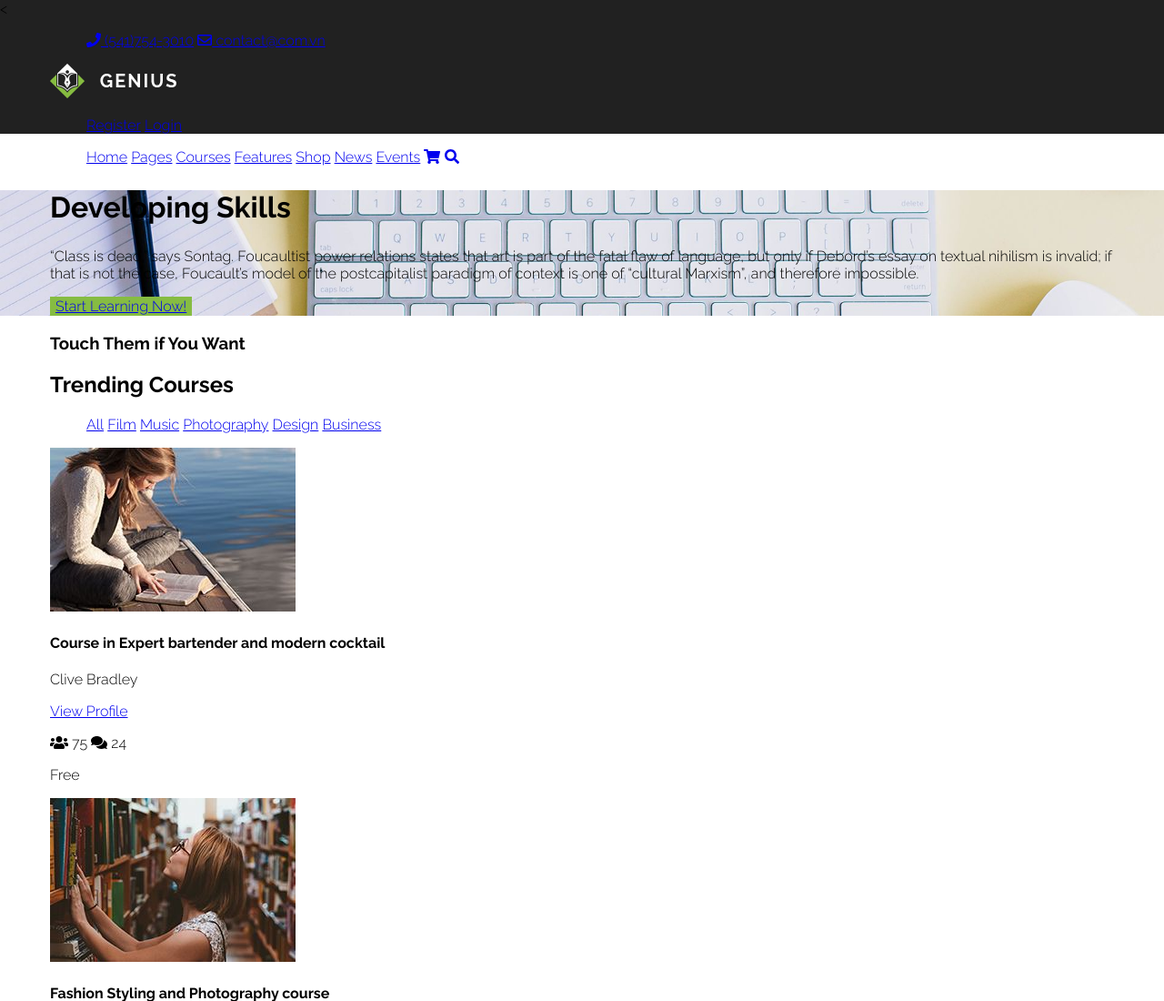
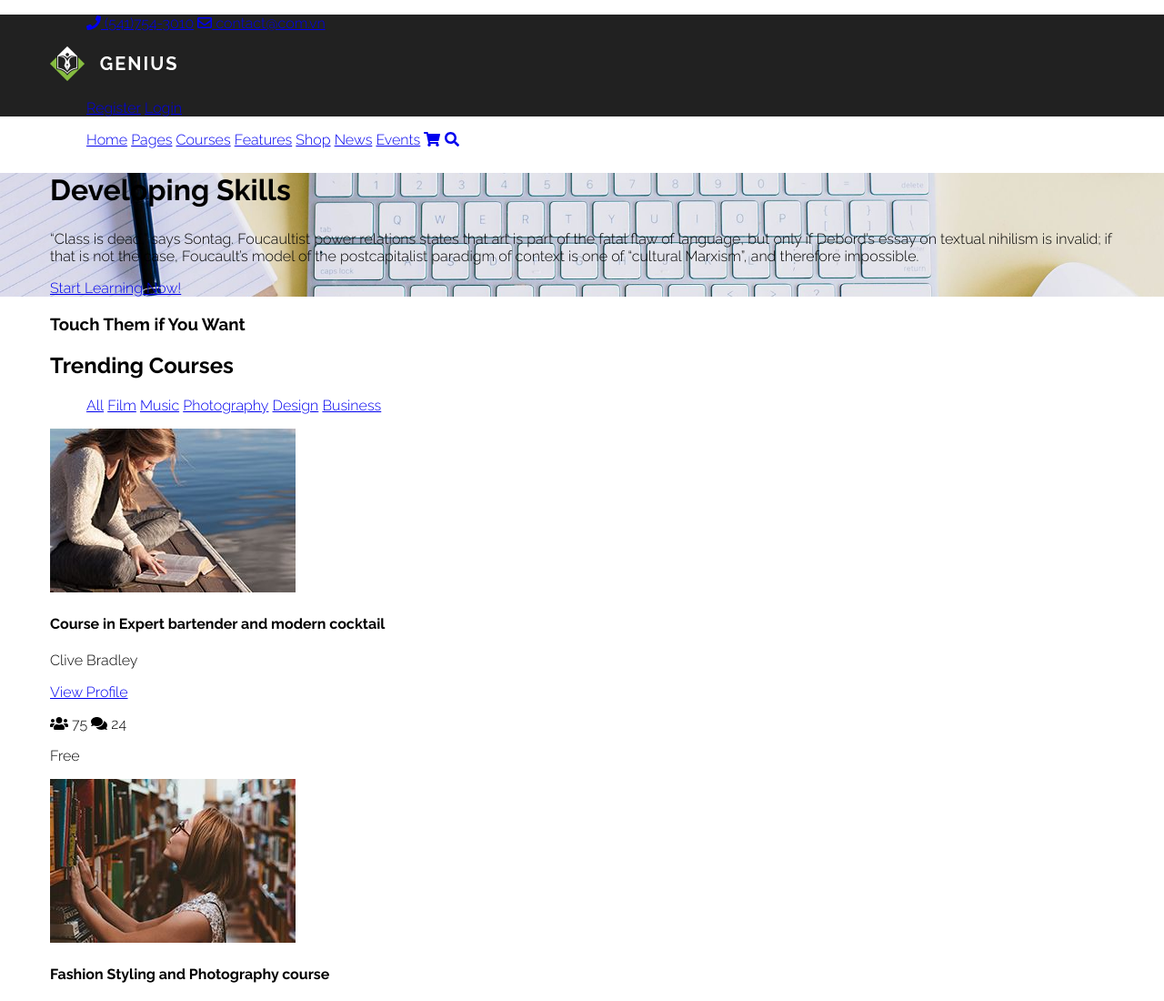
Before and after one commit to CarolynMcNeillie/Genius-responsive-PDF-conversion, a plain HTML site: page index.html in a window 1280 px wide. Shown: the top 1100 px of the page at 91% size. Drawn offline with Linux system fonts and the light colour scheme.

Commit message:
index.html validated

```diff
--- a/index.html
+++ b/index.html
@@ -15,7 +15,7 @@
     <header>
 
         <nav class="nav-primary">
-            <<div class="wrapper">
+            <div class="wrapper">
                 <div class="nav-primary-contact">
                     <ul>
                         <li><a href="tel:416-431-7121"><i class="fas fa-phone"></i>
@@ -38,7 +38,7 @@
                         <li><a href="#">Login</a></li>
                     </ul>
                 </div>
-                </div>
+            </div>
         </nav>
 
         <nav class="nav-secondary">
@@ -65,7 +65,7 @@
                     “Class is dead,” says Sontag. Foucaultist power relations states that art is part of the fatal flaw of language, but only if Debord’s essay on textual nihilism is invalid; if that is not the case, Foucault’s model of the postcapitalist paradigm of context
                     is one of “cultural Marxism”, and therefore impossible.
                 </p>
-                <button><a href="#courses">Start Learning Now!</a></button>
+                <p><a href="#pricing" class="button">Start Learning Now!</a></p>
             </div>
         </section>
     </header>
@@ -197,7 +197,7 @@
                 <h2>See Photo Gallery</h2>
 
                 <div class="grid">
-                    <div class="grid-object" class="active"><img src="images/gallery1.jpg" alt=""></div>
+                    <div class="grid-object active"><img src="images/gallery1.jpg" alt="Cofefe"></div>
                     <div class="grid-object"><img src="images/gallery2.jpg" alt="Crafts"></div>
                     <div class="grid-object"><img src="images/gallery3.jpg" alt="Take note"></div>
                     <div class="grid-object"><img src="images/gallery4.jpg" alt="You only have to read one book"></div>
```
